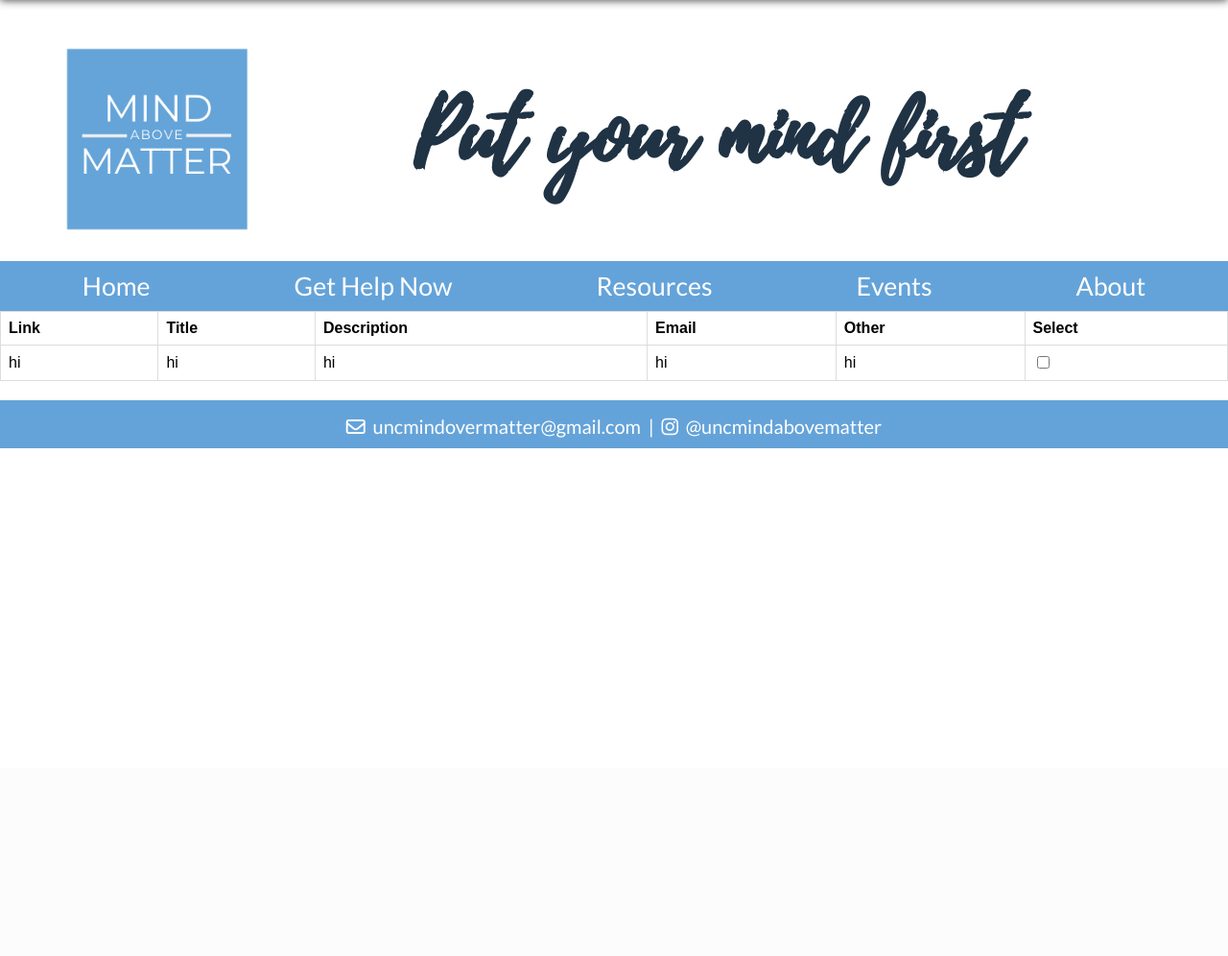
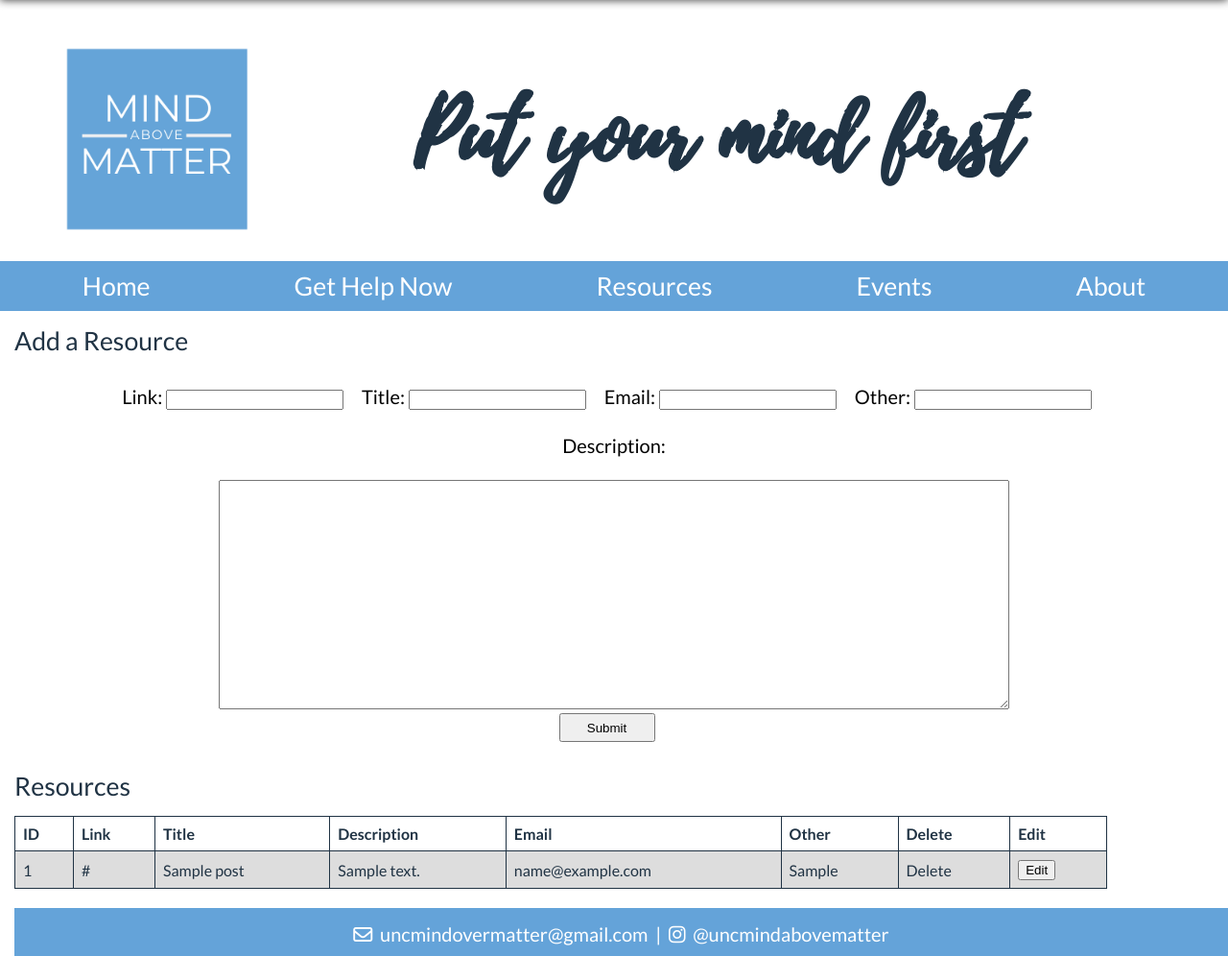
Before and after one commit to cssgunc/MindOverMatter, a Flask app: page /admin/ in a window 1280 px wide. Shown: the whole page at 96% size. Before the commit the page ends 467 px from the top, so only its background shows below. Run offline with Flask 2, Linux system fonts and the light colour scheme; tables that the repository leaves empty hold one stand-in row (values such as "Sample post"); some libraries are stand-ins or nearby versions; some web fonts are replaced.

Commit message:
edit wip

```diff
--- a/adminpage.py
+++ b/adminpage.py
@@ -1,6 +1,6 @@
-from __main__ import app
-from flask import render_template
+# from __main__ import app, database
+# from flask import render_template
 
-@app.route('/admin/')
-def admin():
-    return render_template('admin.html')
+# @app.route('/admin/')
+# def admin():
+#     return render_template('admin.html', info = database.get_info())
--- a/database.py
+++ b/database.py
@@ -16,18 +16,24 @@ class Post(db.Model):
     def __repr__(self):
         return '<Post %r>' % self.link
 
-@app.route("/addresource", methods=['GET', 'POST'])
-def add_post():
-    if request.method == "POST":
-        post = Post(link=request.form["link"],title=request.form['title'],description=request.form['description'],email=request.form['email'],other=request.form['other'])
-        db.session.add(post)
-        db.session.commit()
+# @app.route("/addresource", methods=['GET', 'POST'])
+# def add_post():
+#     if request.method == "POST":
+#         post = Post(link=request.form["link"],title=request.form['title'],description=request.form['description'],email=request.form['email'],other=request.form['other'])
+#         db.session.add(post)
+#         db.session.commit()
 
-    return render_template("addpost.html")
+#     return redirect(url_for("admin"))
 
-@app.route("/editresource", methods=['GET', 'POST'])
+@app.route("/editresource", methods=['POST'])
 def edit_post():
-    return
+    postid = Post.query.get(Post.id)
+    postid.link = request.form['linkedit']
+    postid.title = request.form['titleedit']
+    postid.description = request.form['textareaedit']
+    postid.other = request.form['otheredit']
+
+    return redirect(url_for("admin"))
 
 @app.route("/deletepost/<int:postid>")
 def delete_post(postid):
@@ -36,8 +42,20 @@ def delete_post(postid):
         db.session.delete(post)
         db.session.commit()
 
-    return redirect(url_for("hello_world"))
+    return redirect(url_for("admin"))
 
+@app.route("/getinfo")
+def get_info():
+    return Post.query.all()
+
+@app.route('/admin/', methods=['GET', 'POST'])
+def admin():
+    if request.method == "POST":
+        post = Post(link=request.form["link"],title=request.form['title'],description=request.form['description'],email=request.form['email'],other=request.form['other'])
+        db.session.add(post)
+        db.session.commit()
+
+    return render_template('admin.html', info = get_info())
 
 @app.route("/createdb")
 def create_db():
--- a/templates/admin.html
+++ b/templates/admin.html
@@ -9,63 +9,209 @@
     <title>Admin Page</title>
 </head>
 <style>
+    body {
+        height: 100vh;
+    }
+
     table {
-        font-family: arial, sans-serif;
         border-collapse: collapse;
-        width: 100%;
+        width: 90%;
+    }
+
+    #tablestyle {
+        padding-left: 15px;
     }
 
     td,
     th {
-        border: 1px solid #dddddd;
+        border: 1px solid #203344;
+        ;
         text-align: left;
         padding: 8px;
+        color: #203344;
     }
 
     tr:nth-child(even) {
         background-color: #dddddd;
     }
+
+    #addresource {
+        display: inline-block;
+        margin: auto;
+        padding: 15px;
+        font-size: 15pt;
+        text-align: center;
+    }
+
+    #addtitle {
+        font-size: 20pt;
+        line-height: auto;
+        margin: auto;
+        float: none;
+        padding: 15px;
+        color: #203344;
+
+    }
+
+    a {
+        text-decoration: none;
+    }
+
+    #linkcolor:link {
+        color: #203344 !important;
+    }
+
+    #linkcolor:visited {
+        color: #203344 !important;
+    }
+
+    #linkcolor:active {
+        color: #203344 !important;
+    }
+
+    input {
+        margin-right: 15px;
+    }
+
+    #separate {
+        text-align: center;
+        padding-bottom: 25px;
+    }
+
+    #middle {
+        text-align: center;
+    }
+
+    #textarea {
+        display: inline-block;
+        padding-top: 10px;
+    }
+
+    #textareaedit {
+        display: inline-block;
+        padding-top: 10px;
+    }
+
+    #submit {
+        width: 100px;
+        height: 30px;
+    }
+
+    #edit {
+        display: none;
+    }
 </style>
 
 <body>
-    <table id="data">
-        <tr>
-            <th>Link</th>
-            <th>Title</th>
-            <th>Description</th>
-            <th>Email</th>
-            <th>Other</th>
-            <th>Select</th>
-        </tr>
-        <script>
-            var table = document.getElementById("data");
+    <p id="addtitle"> Add a Resource</p>
+    <div id="middle">
+        <div id="addresource">
+            <form method="POST">
+                <div id="separate">
+                    Link:
+                    <input  name="link" type="text" />
+
+                    Title:
+                    <input name="title" type="text" />
+
+                    Email:
+                    <input name="email" type="text" />
+
+                    Other:
+                    <input name="other" type="text" />
+                </div>
 
 
-            var y = 0;
-            // for (y = 0; y < )
-            var row = table.insertRow();
-            var i;
-            for (i = 0; i < 5; i++) {
-                var cell = row.insertCell(i);
-                cell.innerHTML = "hi";
-            }
+                <div id="desc">Description:</br></br><textarea id="textarea" name="description" cols="100"
+                        rows="15"></textarea></div>
+                <input id="submit" name="Submit" type="submit" />
+            </form>
 
-            var cell = row.insertCell(5);
+        </div>
+    </div>
+    <p id="addtitle"> Resources</p>
+    <div id="tablestyle">
+        <table id="data">
+            <tr>
+                <th>ID</th>
+                <th>Link</th>
+                <th>Title</th>
+                <th>Description</th>
+                <th>Email</th>
+                <th>Other</th>
+                <th>Delete</th>
+                <th>Edit</th>
 
-            var check = document.createElement('input');
-            var label = document.createElement('label');
+            </tr>
 
-            check.setAttribute('type', 'checkbox');
-            check.setAttribute('value', 'yes');
+            {% for post in info %}
+            <tr>
+                <td id="{{ post.id }}id">{{ post.id }}</td>
+                <td id="{{ post.id }}link">{{ post.link }}</td>
+                <td id="{{ post.id }}title"> {{ post.title }}</td>
+                <td id="{{ post.id }}description">{{ post.description }}</td>
+                <td id="{{ post.id }}email">{{ post.email }}</td>
+                <td id="{{ post.id }}other">{{ post.other }}</td>
+                <td><a id="linkcolor" href="/deletepost/{{ post.id }}">Delete</a></td>
+                <td><button id="{{ post.id }}button" onclick="edit({{ post.id }})">Edit</button></td>
+            </tr>
+            {% endfor %}
+        </table>
 
-            label.appendChild(document.createTextNode(' '));
+        <div id="edit">
+            <p id="addtitle"> Edit a Resource</p>
+            <div id="middle">
+                <div id="addresource">
+                    <form action="/editresource" method="POST">
+                        <div id="separate">
+                            Link:
+                            <input id="linkedit" name="linkedit" type="text" />
 
-            cell.appendChild(check);
-            cell.appendChild(label);
+                            Title:
+                            <input id="titleedit" name="titleedit" type="text" />
+
+                            Email:
+                            <input id="emailedit" name="emailedit" type="text" />
+
+                            Other:
+                            <input id="otheredit"name="otheredit" type="text" />
+                        </div>
 
 
+                        <div id="desc">Description:</br></br><textarea id="textareaedit" name="description" cols="100"
+                                rows="15"></textarea></div>
+                        <input id="submit" name="Submit" type="submit" onclick="vanish()"/>
+                    </form>
 
+                </div>
+            </div>
+        </div>
+
+        <script>
+            function edit(id) {
+                var x = document.getElementById("edit");
+                    x.style.display = "block";
+                var link = document.getElementById(id+"link");
+                console.log(link.value);
+                var title = document.getElementById(id+"title");
+                var email = document.getElementById(id+"email");
+                var other = document.getElementById(id+"other");
+                var description = document.getElementById(id+"description");
+
+                var linkedit = document.getElementById("linkedit").value = link.innerText;
+                var titleedit = document.getElementById("titleedit").value = title.innerText;
+                var emailedit = document.getElementById("emailedit").value = email.innerText
+                var otheredit = document.getElementById("otheredit").value = other.innerText;
+                var descriptionedit = document.getElementById("textareaedit").innerText = description.innerText;
+
+
+                }
+
+            function vanish() {
+                var x = document.getElementById("edit");
+                x.style.display = "none";
+            }
         </script>
-    </table>
+
 </body>
 {% endblock %}
```
